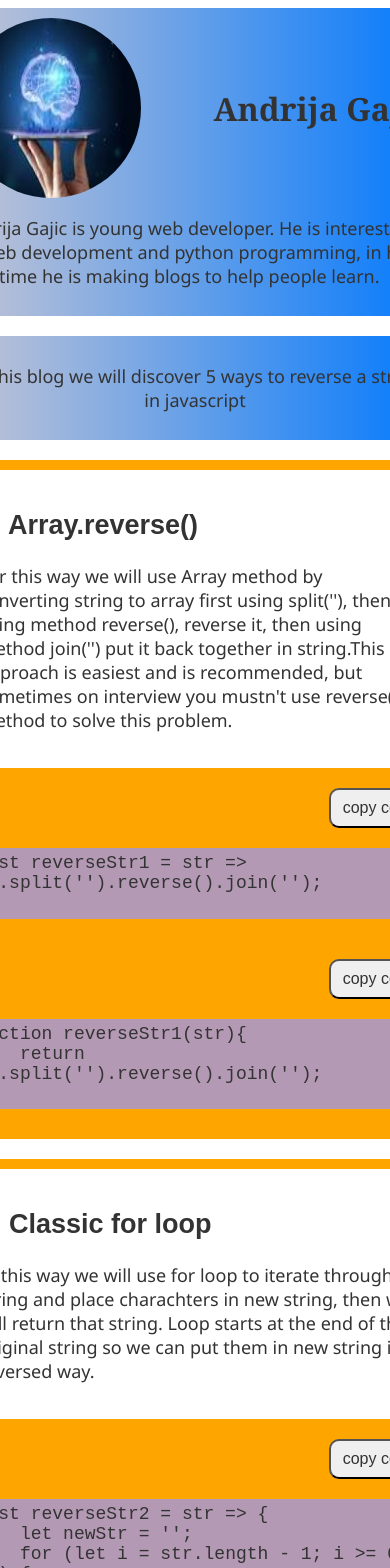
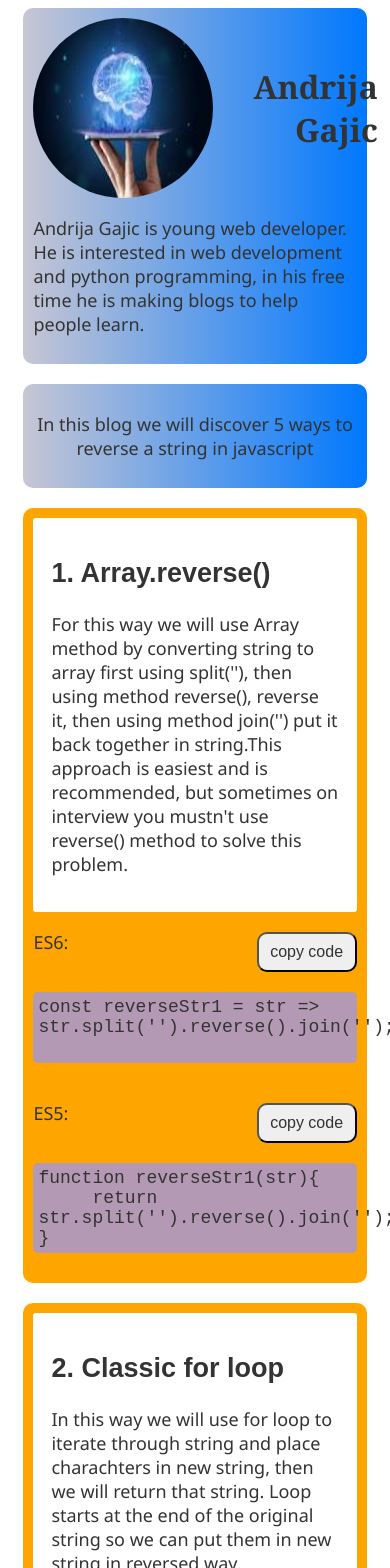
Before and after one commit to gajojr/5-ways-to-reverse-string-in-js, a React (Vite) app: page / in a window 390 px wide. Shown: the top 1568 px of the page. Built offline with nearby package versions, Linux system fonts and the light colour scheme.

Commit message:
Made blog respos

```diff
--- a/package.json
+++ b/package.json
@@ -18,10 +18,8 @@
         "css-loader": "^4.3.0"
     },
     "scripts": {
-        "start": "node src/App.js",
+        "start": "react-scripts start",
         "dev": "parcel src/index.html",
-        "format": "prettier \"src/**/*.{js,html}\" --write",
-        "lint": "eslint \"src/**/*.{js,jsx}\" --quiet",
         "test": "echo \"Error: no test specified\" && exit 1",
         "predeploy": "npm build",
         "deploy": "gh-pages -d build"
--- a/src/buttons.js
+++ b/src/buttons.js
@@ -11,10 +11,7 @@ dugmad.forEach((button) => {
         let copyText = '';
         copyTextLines.forEach(div => {
             copyText += div.textContent + '\n';
-        })
-
-        console.log(copyText);
-
+        });
         // Kopiraj na clipboard
         navigator.clipboard.writeText(copyText);
 
--- a/src/styles/Autor.css
+++ b/src/styles/Autor.css
@@ -3,8 +3,7 @@
 }
 
 .container {
-    width: 100%;
-    max-width: 650px;
+    width: 43vw;
     height: auto;
     background: rgb(199, 198, 212);
     background: linear-gradient( 90deg, rgba(199, 198, 212, 1) 0%, rgba(0, 120, 254, 1) 100%);
@@ -34,3 +33,54 @@ p {
     font-size: 1.125rem;
     font-family: "Segoe UI", Tahoma, Geneva, Verdana, sans-serif;
 }
+
+@media screen and (max-width: 1024px) {
+    .container {
+        width: 62vw;
+    }
+}
+
+@media screen and (max-width: 540px) {
+    .container {
+        width: 76vw;
+    }
+}
+
+@media screen and (max-width: 415px) {
+    .container {
+        width: 88vw;
+    }
+}
+
+@media screen and (max-width: 376px) {
+    .container {
+        width: 96vw;
+    }
+}
+
+@media screen and (max-width: 376px) {
+    .img1 {
+        width: 160px;
+        height: 160px;
+    }
+}
+
+@media screen and (max-width: 321px) {
+    .img1 {
+        width: 130px;
+        height: 130px;
+    }
+    h1 {
+        font-size: 26px;
+    }
+}
+
+@media screen and (max-width: 281px) {
+    .img1 {
+        width: 115px;
+        height: 115px;
+    }
+    h1 {
+        font-size: 24px;
+    }
+}
--- a/src/styles/Footer.css
+++ b/src/styles/Footer.css
@@ -1,17 +1,17 @@
 .container4 {
     margin-top: 20px;
-    width: 100%;
-    max-width: 650px;
+    width: 43vw;
     background-color: rgb(194, 123, 194);
     padding: 10px;
     border-radius: 10px;
     display: flex;
-    align-content: space-between;
+    justify-content: space-between;
 }
 
 .adrese {
     padding: 15px;
-    width: 400px;
+    display: flex;
+    flex-direction: row;
 }
 
 .adrese>a {
@@ -26,9 +26,47 @@ img {
 
 .projekat {
     font-family: "Lucida Sans", Geneva, Verdana, sans-serif;
-    margin-left: 50%;
+    display: flex;
+    flex-direction: column;
+    align-self: center;
 }
 
 .projekat>a {
     text-decoration: none;
 }
+
+@media screen and (max-width: 1024px) {
+    .container4 {
+        width: 62vw;
+    }
+}
+
+@media screen and (max-width: 540px) {
+    .container4 {
+        width: 76vw;
+    }
+}
+
+@media screen and (max-width: 481px) {
+    .projekat {
+        font-size: 14px;
+    }
+}
+
+@media screen and (max-width: 415px) {
+    .container4 {
+        width: 88vw;
+    }
+}
+
+@media screen and (max-width: 376px) {
+    .container4 {
+        width: 96vw;
+    }
+}
+
+@media screen and (max-width: 361px) {
+    .projekat {
+        font-size: 12px;
+    }
+}
--- a/src/styles/Isecak.css
+++ b/src/styles/Isecak.css
@@ -1,7 +1,6 @@
 .container2 {
     margin-top: 20px;
-    width: 100%;
-    max-width: 650px;
+    width: 43vw;
     height: auto;
     background-color: orange;
     padding: 10px;
@@ -45,3 +44,33 @@ button:hover {
     background-color: rgb(92, 83, 83);
     color: #fff;
 }
+
+@media screen and (max-width: 1024px) {
+    .container2 {
+        width: 62vw;
+    }
+}
+
+@media screen and (max-width: 540px) {
+    .container2 {
+        width: 76vw;
+    }
+}
+
+@media screen and (max-width: 415px) {
+    .container2 {
+        width: 88vw;
+    }
+}
+
+@media screen and (max-width: 376px) {
+    .container2 {
+        width: 96vw;
+    }
+}
+
+@media screen and (max-width: 281px) {
+    .kod {
+        word-wrap: break-word;
+    }
+}
--- a/src/styles/Opis.css
+++ b/src/styles/Opis.css
@@ -1,7 +1,6 @@
 .container1 {
     margin-top: 20px;
-    width: 100%;
-    max-width: 650px;
+    width: 43vw;
     height: auto;
     background: rgb(199, 198, 212);
     background: linear-gradient( 90deg, rgba(199, 198, 212, 1) 0%, rgba(0, 120, 254, 1) 100%);
@@ -9,3 +8,27 @@
     border-radius: 10px;
     text-align: center;
 }
+
+@media screen and (max-width: 1024px) {
+    .container1 {
+        width: 62vw;
+    }
+}
+
+@media screen and (max-width: 540px) {
+    .container1 {
+        width: 76vw;
+    }
+}
+
+@media screen and (max-width: 415px) {
+    .container1 {
+        width: 88vw;
+    }
+}
+
+@media screen and (max-width: 376px) {
+    .container1 {
+        width: 96vw;
+    }
+}
```
Also changed, not shown: 7 other files (tests, documents, lock files or other folders).
